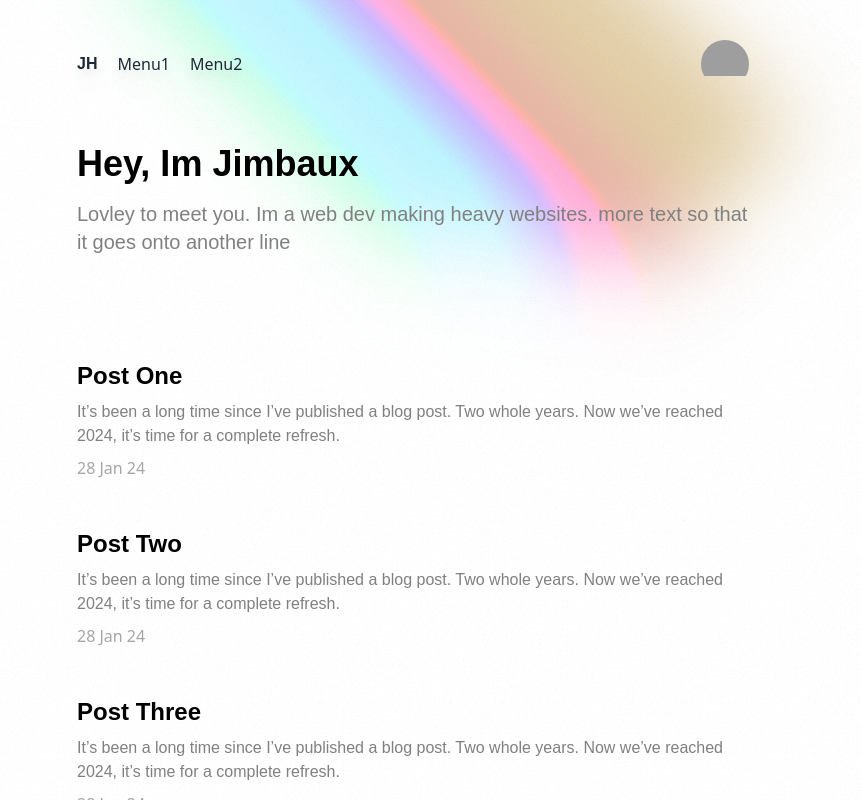
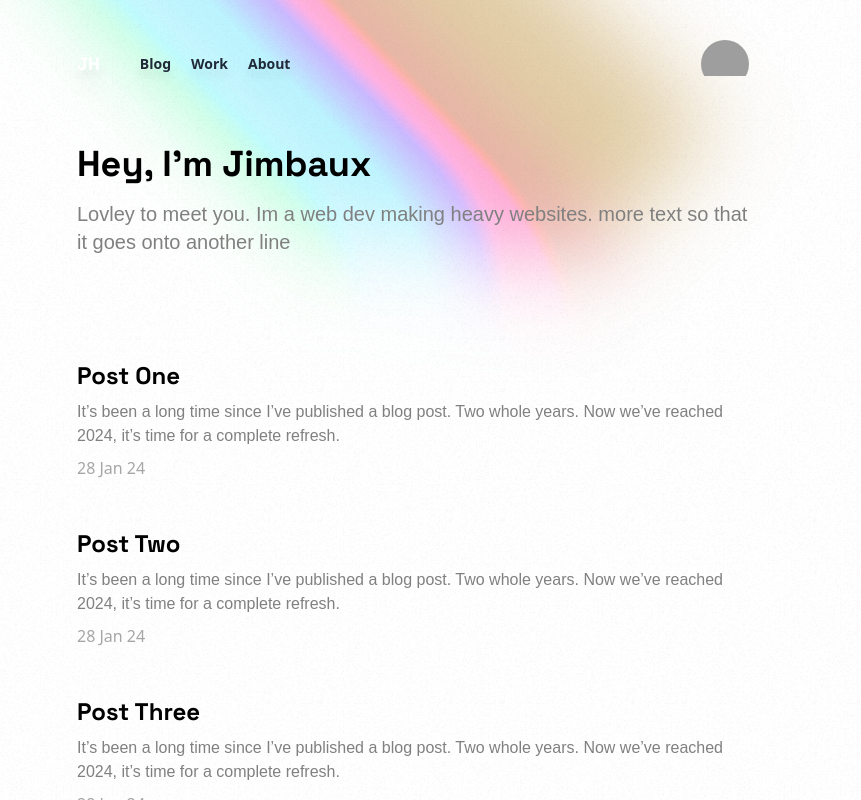
Before and after one commit to jamesharrison0799/basic-portfolio-website, a Next.js app: page / in a window 1280 px wide. Shown: the whole page, without its empty margins (227-1088 px from the left). Built offline with nearby package versions, Linux system fonts and the light colour scheme; grey boxes are pictures that could not be loaded; a web font is replaced by a local one.

Commit message:
fix: corrected font so it uses one of google fonts and fixed navbar spacing

```diff
--- a/src/app/components/Navbar.tsx
+++ b/src/app/components/Navbar.tsx
@@ -5,12 +5,15 @@ export default function Navbar() {
 
     return (
         <div className="h-32 w-full flex justify-between items-center">
-            <div className="flex gap-5 items-center drop-shadow-xl shadow-white">
-                <div className="h-10 w-10rounded-xl flex items-center justify-center">
-                    <span className="font-bold grotesk">JH</span>
+            <div className="flex gap-10 items-center drop-shadow-xl shadow-white ">
+            <span className="font-bold grotesk text-white text-lg">JH</span>
+                <div className="flex gap-5 items-center">
+                <div className="text-sm font-semibold">Blog</div>
+                <div className="text-sm font-semibold">Work</div>
+                <div className="text-sm font-semibold">About</div>
                 </div>
-                <div className="">Menu1</div>
-                <div>Menu2</div>
+
+
             </div>
             <div>
                 <div className="h-12 w-12 hover:scale-150 hover:-translate-x-5 hover:translate-y-5 transition ease-in-out- rounded-full overflow-hidden">
--- a/src/app/globals.css
+++ b/src/app/globals.css
@@ -1,5 +1,5 @@
 @import url("https://use.typekit.net/ded1uti.css");
-
+@import url('https://fonts.googleapis.com/css2?family=Space+Grotesk:wght@300;400;500;600;700&display=swap');
 
 @tailwind base;
 @tailwind components;
@@ -7,14 +7,14 @@
 
 .grotesk{
     font-family:
-    'space-grotesk-variable',
+    'Space Grotesk',
     sans-serif;
 }
 
 
 
 h1 {
-    font-family: "space-grotesk-variable", sans-serif;
+    font-family: 'Space Grotesk', sans-serif;
 
   }
 
@@ -82,5 +82,5 @@ h1 {
     background-image: url(/noise.png);
     background-repeat: repeat;
     background-size: 182px;
-    opacity: 0.015;
+    opacity: 0.025;
 }
--- a/src/app/layout.tsx
+++ b/src/app/layout.tsx
@@ -10,7 +10,7 @@ export const metadata: Metadata = {
 function HeaderAnimation() {
   return (
     // <div className="absolute pointer-events-none scale-x-150 -top-32  flex  justify-center opacity-40 w-full ">
-      <div><div className="absolute scale-150 gap-15 pointer-events-none -mb-10 -mt-28 -ml-20 flex -rotate-45 justify-center amazing-rays"><div className="h-48 w-8 scale-150 bg-pink-500"></div><div className="h-56 w-8 scale-150 bg-red-500"></div><div className="h-64 w-8 scale-150 bg-yellow-500"></div><div className="h-72 w-8 scale-150 bg-green-500"></div><div className="h-100 w-20 scale-150 bg-blue-500"></div></div></div>
+      <div><div className="absolute scale-150 gap-15 pointer-events-none -mb-10 -mt-28 -ml-40 flex -rotate-45 justify-center amazing-rays"><div className="h-48 w-8 scale-150 bg-pink-500"></div><div className="h-56 w-8 scale-150 bg-red-500"></div><div className="h-64 w-8 scale-150 bg-yellow-500"></div><div className="h-72 w-8 scale-150 bg-green-500"></div><div className="h-100 w-20 scale-150 bg-blue-500"></div></div></div>
   )
 }
 
--- a/src/app/page.tsx
+++ b/src/app/page.tsx
@@ -7,7 +7,7 @@ import Navbar from "./components/Navbar";
 function HeroContent() {
   return (
     <div className="pt-4 flex flex-col gap-4">
-      <h1 className="text-4xl font-bold text-base-100">Hey, Im Jimbaux</h1>
+      <h1 className="text-4xl font-bold text-base-100">Hey, I&apos;m Jimbaux</h1>
       <h2 className="text-xl text-neutral text-wrap">Lovley to meet you. Im a web dev making heavy websites. more text so that  it goes onto another line</h2>
     </div>
   )
```
